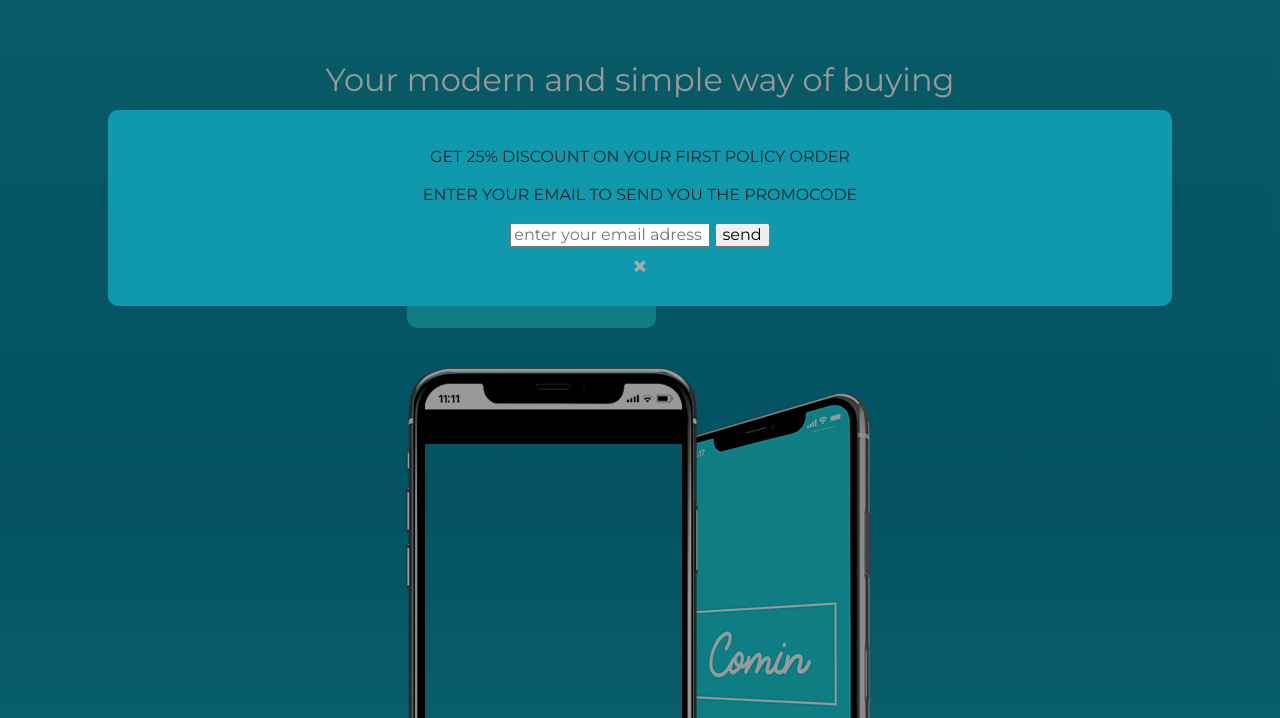
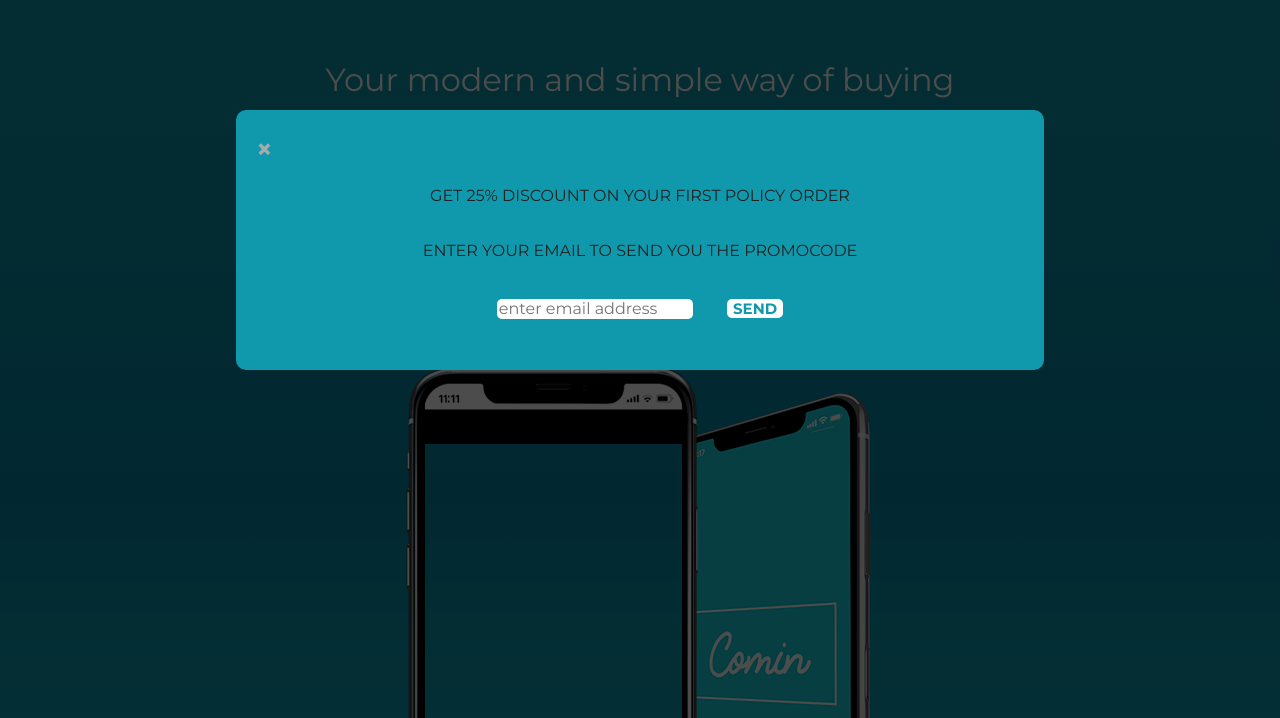
Before and after one commit to bartokreka/web, a website: page index.html in a window 1280 px wide. Shown: the part 82-800 px from the top of the page. Drawn offline with nearby package versions, Linux system fonts and the light colour scheme.

Commit message:
fixing popup style

```diff
--- a/css/main.css
+++ b/css/main.css
@@ -104,42 +104,64 @@ body {
   } */
 
 .modal {
-  display: none;
+  display: block;
   position: fixed;
   z-index: 100;
   left: 0;
   top: 0;
   width: 100%;
   height: 100%;
-  background-color: rgba(0, 0, 0, 0.4);
+  background-color: rgba(0, 0, 0, 0.7);
 }
 
 .modal-content {
   background-color: rgb(16, 153, 173);
   margin: 15% auto;
-  padding: 20px;
-  width: 80%;
+  padding: 20px 20px 50px 20px;
+  width: 60%;
   text-transform: uppercase;
   border-radius: 10px;
+  display: flex;
+  flex-direction: column;
 }
 .close {
   color: #aaa;
   font-size: 28px;
   font-weight: bold;
+  padding-left: 0;
+  order: -1;
+  align-self: flex-start;
 }
 
 .close:hover,
-.close:focus {
+.close:focus,
+.send:hover,
+.send:focus {
   color: black;
   text-decoration: none;
   cursor: pointer;
 }
 
+.modal-content form button {
+  text-transform: uppercase;
+  font-size: 15px;
+  color: rgb(16, 153, 173);
+  background-color: white;
+  font-weight: bold;
+  border: none;
+  border-radius: 5px;
+  margin-left: 30px;
+}
 
-input [type="email"] {
-  outline: 1px solid rgb(25, 208, 218);
-  margin: 0 20px;
+.modal-content form input {
+  border: none;
+  border-radius: 5px;
 }
+
+.modal-content form {
+  padding-top: 20px;
+}
+
 
 header {
   background-color: white;
--- a/index.html
+++ b/index.html
@@ -33,8 +33,8 @@
       <p>Get 25% Discount on your first policy order</p>
       <p>enter your email to send you the promocode</p>
       <form action="">
-        <input type="email" placeholder="enter your email adress">
-        <button>send</button>
+        <input type="email" placeholder="enter email address">
+        <button class="send">send</button>
       </form>
       <span class="close">&times;</span>
     </div>
@@ -128,10 +128,9 @@
   <script type="text/javascript" src="js/slick.min.js"></script>
 
   <!-- scrollMagic -->
-  <script src="https://cdnjs.cloudflare.com/ajax/libs/gsap/1.20.3/TweenMax.min.js"></script>
-  <script src="js/animation.gsap.min.js"></script>
+  <!-- <script src="js/animation.gsap.min.js"></script>
   <script src="js/jquery.ScrollMagic.min.js"></script>
-  <script src="js/debug.addIndicators.min.js"></script>
+  <script src="js/debug.addIndicators.min.js"></script> -->
   <script src="js/ScrollMagic.min.js"></script>
 
   <script src="js/vendor/modernizr-3.11.2.min.js"></script>
--- a/js/main.js
+++ b/js/main.js
@@ -48,18 +48,19 @@ $('.multiple-items').slick({
 // Get the modal
 var modal = document.getElementById("myModal");
 
-// Get the <span> element that closes the modal
-var span = document.getElementsByClassName("close");
+// // Get the <span> element that closes the modal
+// var CloseButton = document.getElementsByClassName("close");
 
-// When the user clicks on the button, open the modal
-window.onload = function popup() {
-    modal.style.display = "block";
-}
+// var SendButton = document.getElementsByClassName("send");
 
-// When the user clicks on <span> (x), close the modal
-span.onclick = function () {
-    modal.style.display = "none";
-}
+
+// // When the user clicks on <span> (x), close the modal
+// CloseButton.onclick = function () {
+//         modal.style.display = "none";
+// }
+// SendButton.onclick = function () {
+//         modal.style.display = "none";
+// }
 
 window.onclick = function (event) {
     if (event.target == modal) {
@@ -67,23 +68,23 @@ window.onclick = function (event) {
     }
 }
 
-$(function () {
-    // Init Controller
-    var scrollMagicController = new ScrollMagic();
+// $(function () {
+//     // Init Controller
+//     var scrollMagicController = new ScrollMagic();
 
-    // Create Animation for 0.5s
-    var tween = TweenMax.to('#animation', 0.5, {
-        display: "inline - block",
-        position: "relative",
-        "z-index": "-1",
-        border: "5px solid red"
-    });
-    // Create the Scene and trigger when visible with ScrollMagic
-    var scene = new ScrollScene({
-        triggerElement: '#scene',
-        offset: 400
-    })
-    .setTween(tween)
-    .addTo(scrollMagicController);
-    scene.addIndicators();
-});
+//     // Create Animation for 0.5s
+//     var tween = TweenMax.to('#animation', 0.5, {
+//         display: "inline - block",
+//         position: "relative",
+//         "z-index": "-1",
+//         border: "5px solid red"
+//     });
+//     // Create the Scene and trigger when visible with ScrollMagic
+//     var scene = new ScrollScene({
+//         triggerElement: '#scene',
+//         offset: 400
+//     })
+//     .setTween(tween)
+//     .addTo(scrollMagicController);
+//     scene.addIndicators();
+// });
```
